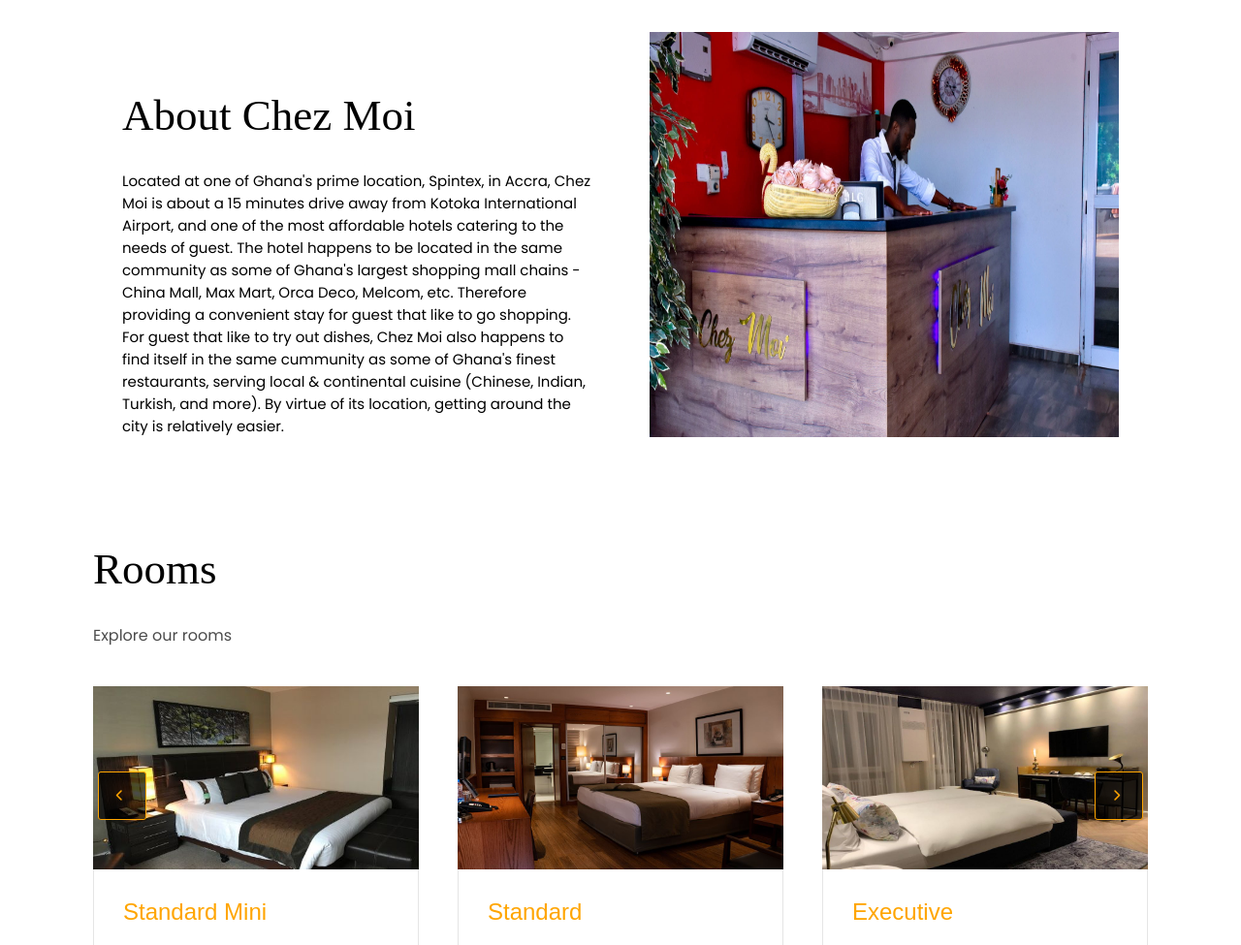
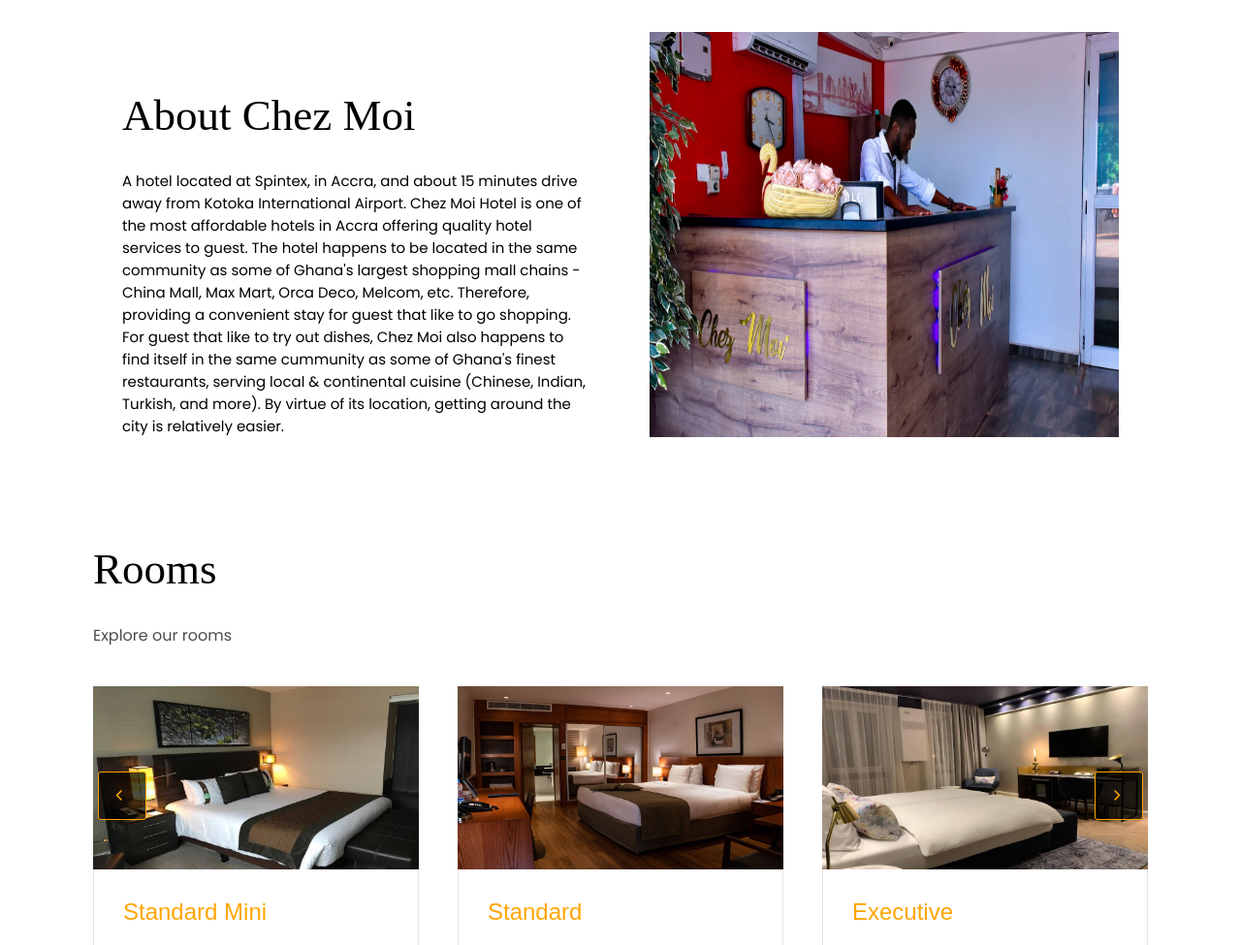
Before and after one commit to chezmoihotel/chezmoi-website, a plain HTML site: page index.html in a window 1280 px wide. Shown: the part 957-1932 px from the top of the page at 97% size. Drawn offline with nearby package versions, Linux system fonts and the light colour scheme.

Commit message:
Add files via upload

```diff
--- a/index.html
+++ b/index.html
@@ -1,6 +1,34 @@
 <!DOCTYPE html>
 <html lang="en" dir="ltr">
   <head>
+    <!------------------------------------------>
+    <!-- GOOGLE ADS TRACKER CODE START -->
+    <!------------------------------------------>
+    <!-- Google tag (gtag.js) -->
+    <script
+      async
+      src="https://www.googletagmanager.com/gtag/js?id=AW-10793542471"
+    ></script>
+    <script>
+      window.dataLayer = window.dataLayer || [];
+      function gtag() {
+        dataLayer.push(arguments);
+      }
+      gtag("js", new Date());
+
+      gtag("config", "AW-10793542471");
+    </script>
+
+    <!-- Event snippet for Website traffic conversion page -->
+    <script>
+      gtag("event", "conversion", {
+        send_to: "AW-10793542471/S6XRCJ2xr9wYEMfG4Zoo",
+      });
+    </script>
+    <!------------------------------------------>
+    <!-- GOOGLE ADS TRACKER CODE START -->
+    <!------------------------------------------>
+
     <!-- <meta http-equiv="refresh" content="0; url=sorry.html" /> -->
     <meta charset="utf-8" />
     <meta name="viewport" content="width=device-width, initial-scale=1.0" />
@@ -123,17 +151,17 @@
             <h2>About Chez Moi</h2>
           </div>
           <p>
-            Located at one of Ghana's prime location, Spintex, in Accra, Chez
-            Moi is about a 15 minutes drive away from Kotoka International
-            Airport, and one of the most affordable hotels catering to the needs
-            of guest. The hotel happens to be located in the same community as
-            some of Ghana's largest shopping mall chains - China Mall, Max Mart,
-            Orca Deco, Melcom, etc. Therefore providing a convenient stay for
-            guest that like to go shopping. For guest that like to try out
-            dishes, Chez Moi also happens to find itself in the same cummunity
-            as some of Ghana's finest restaurants, serving local & continental
-            cuisine (Chinese, Indian, Turkish, and more). By virtue of its
-            location, getting around the city is relatively easier.
+            A hotel located at Spintex, in Accra, and about 15 minutes drive
+            away from Kotoka International Airport. Chez Moi Hotel is one of the
+            most affordable hotels in Accra offering quality hotel services to
+            guest. The hotel happens to be located in the same community as some
+            of Ghana's largest shopping mall chains - China Mall, Max Mart, Orca
+            Deco, Melcom, etc. Therefore, providing a convenient stay for guest
+            that like to go shopping. For guest that like to try out dishes,
+            Chez Moi also happens to find itself in the same cummunity as some
+            of Ghana's finest restaurants, serving local & continental cuisine
+            (Chinese, Indian, Turkish, and more). By virtue of its location,
+            getting around the city is relatively easier.
           </p>
         </div>
         <div class="right">
```
